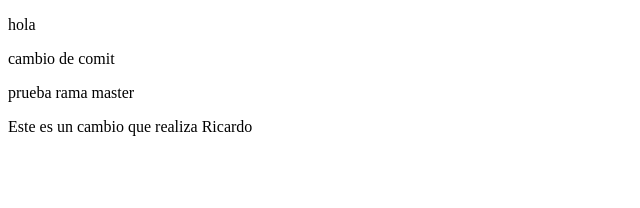
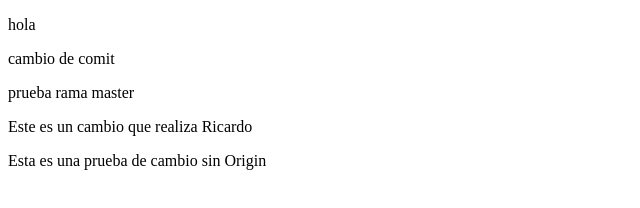
Before and after one commit to DaniVey/Pruebagit, a plain HTML site: page index.html in a window 1280 px wide. Shown: the whole page, without its empty margins (0-640 px from the left). Drawn offline with Linux system fonts and the light colour scheme.

Commit message:
prueba de push sin origin

```diff
--- a/index.html
+++ b/index.html
@@ -11,5 +11,6 @@
 		<p>cambio de comit</p>
 		<p>prueba rama master</p>
 		<p>Este es un cambio que realiza Ricardo</p>
+		<p>Esta es una prueba de cambio sin Origin</p>
 	</body>
 </html>
```
